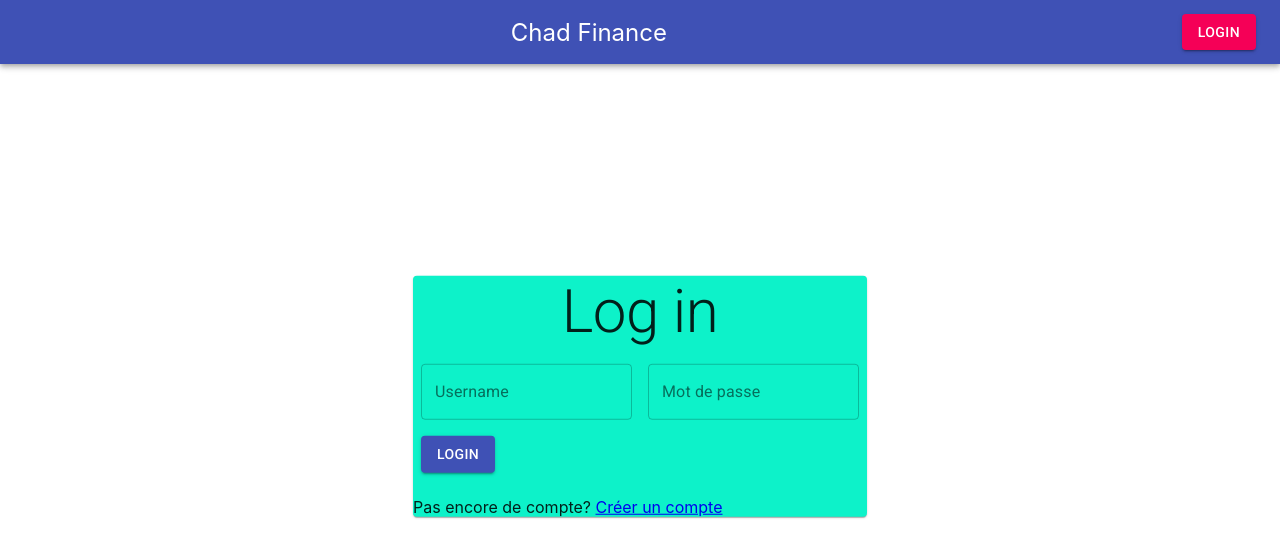
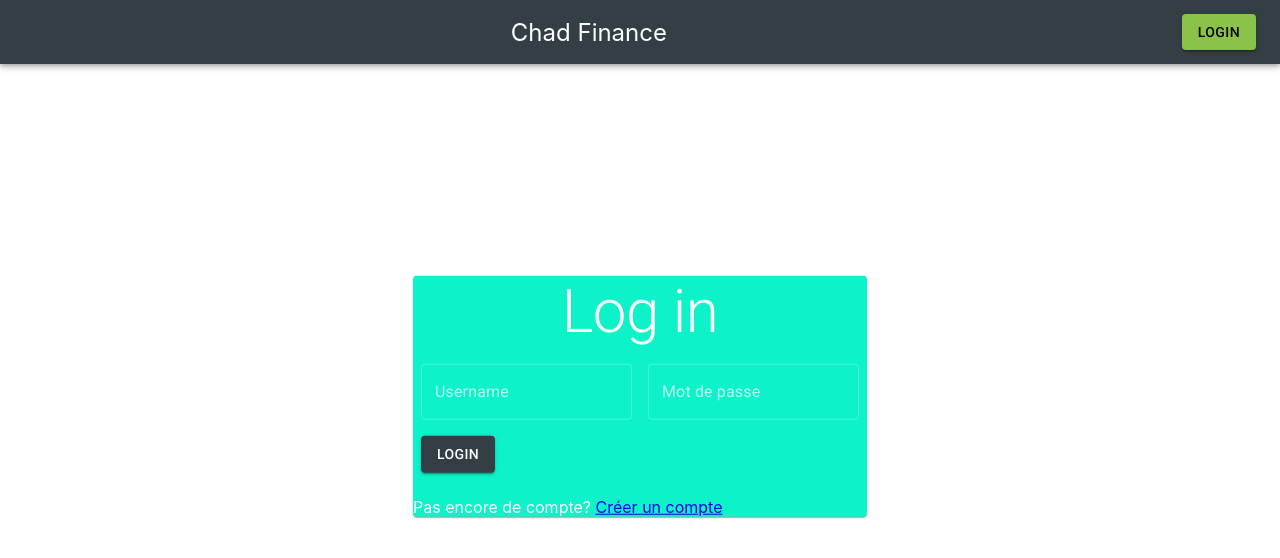
Before and after one commit to StfnC/chad-finance, a React (Create React App) app in the folder frontend/: page /login in a window 1280 px wide. Shown: the top 558 px of the page. Built offline with nearby package versions, Linux system fonts and the light colour scheme.

Commit message:
Theme Starting Point

```diff
--- a/frontend/src/App.js
+++ b/frontend/src/App.js
@@ -9,8 +9,12 @@ import SymbolDetails from "./components/SymbolDetails";
 import { Provider } from "react-redux";
 import store from "./store";
 
+import { ThemeProvider } from "@material-ui/core/styles"
+import theme from "./theme";
+
 export default function App() {
     return (
+        <ThemeProvider theme={theme}>
             <Provider store={store}>
                 <Router>
                     <Layout>
@@ -32,5 +36,6 @@ export default function App() {
                     </Layout>
                 </Router>
             </Provider>
+        </ThemeProvider>
     );
 }
--- /dev/null
+++ b/frontend/src/theme.js
@@ -0,0 +1,26 @@
+import { createMuiTheme} from '@material-ui/core/styles';
+import CssBaseline from "@material-ui/core/CssBaseline";
+
+const theme = createMuiTheme({
+    palette: {
+        type: 'dark',
+
+        primary: {
+          main: '#333f44',
+          contrastText: '#fff',
+        },
+        secondary: {
+          main: '#8bc34a',
+          contrastText: '#000',
+        },
+        background: {
+            default: "#303030",
+            paper: "#424242",
+        },
+
+        contrastThreshold: 3,
+        tonalOffset: 0.2,
+      },
+});
+
+export default theme;
```
Lines whose indentation alone changed are shown as unchanged.
